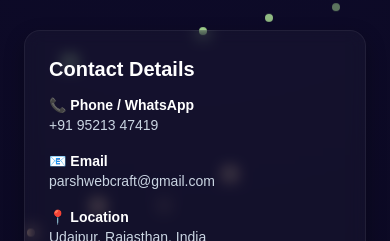
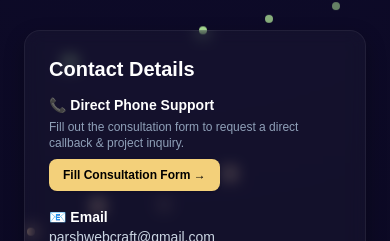
Before and after one commit to parshwebcraft/parshwebcraft, a Next.js app: page /contact in a window 390 px wide. Shown: the part 302-543 px from the top of the page. Built offline with nearby package versions, Linux system fonts and the light colour scheme; no server answers.

Commit message:
fix: hide plain phone numbers across website and replace with consultation form CTA button

```diff
--- a/app/api/chat/route.ts
+++ b/app/api/chat/route.ts
@@ -95,7 +95,7 @@ STRICT RULES — NEVER BREAK:
 - NEVER promise a locked final price without saying "team will verify scope"
 - NEVER hallucinate services, prices, or features not listed below
 - NEVER recommend competitor agencies
-- If asked about something you don't know, say "Main is baare me team se confirm karwa deta hoon — aap WhatsApp karein: +91-9521347419"
+- If asked about something you don't know, say "Main is baare me team se confirm karwa deta hoon — aap hamara Consultation Form fill karein: parshwebcraft.in/contact"
 
 KNOWLEDGE BASE (use only this for facts):
 ${context}`;
@@ -258,7 +258,7 @@ export async function POST(req: Request) {
     // Per-session rate limit
     if (!checkRateLimit(sessionId)) {
       return NextResponse.json(
-        { reply: "Aapne bahut saare messages bhej diye hain. Please kuch der baad try karein ya seedha WhatsApp karein: +91-9521347419 😊" },
+        { reply: "Aapne bahut saare messages bhej diye hain. Please kuch der baad try karein ya hamara Consultation Form fill karein: parshwebcraft.in/contact 😊" },
         { status: 200 }
       );
     }
@@ -294,7 +294,7 @@ export async function POST(req: Request) {
   } catch (err) {
     console.error("[chat] Unhandled error:", (err as Error)?.message);
     return NextResponse.json(
-      { reply: "Kuch technical issue aa gaya. Please dobara try karein ya WhatsApp karein: +91-9521347419" },
+      { reply: "Kuch technical issue aa gaya. Please dobara try karein ya Consultation Form fill karein: parshwebcraft.in/contact" },
       { status: 200 } // Return 200 so frontend shows the message gracefully
     );
   }
--- a/app/contact/ContactClient.tsx
+++ b/app/contact/ContactClient.tsx
@@ -51,9 +51,19 @@ export default function ContactClient() {
 
             <div className="space-y-4 text-sm">
               <div>
-                <p className="font-semibold">📞 Phone / WhatsApp</p>
-                <a href="tel:+919521347419" className="text-slate-300">
-                  +91 95213 47419
+                <p className="font-semibold">📞 Direct Phone Support</p>
+                <p className="text-slate-400 text-xs mt-1 mb-2">
+                  Fill out the consultation form to request a direct callback &amp; project inquiry.
+                </p>
+                <a
+                  href="#contact-form"
+                  onClick={(e) => {
+                    e.preventDefault();
+                    document.getElementById("contact-form")?.scrollIntoView({ behavior: "smooth" });
+                  }}
+                  className="inline-block text-xs font-semibold text-black bg-[#f3d07a] hover:bg-[#e2bd66] px-3.5 py-2 rounded-lg transition shadow-sm"
+                >
+                  Fill Consultation Form →
                 </a>
               </div>
 
@@ -108,7 +118,7 @@ export default function ContactClient() {
         </div>
 
         {/* RIGHT SIDE (FORM) */}
-        <div className="glass p-8 rounded-2xl border border-white/10">
+        <div id="contact-form" className="glass p-8 rounded-2xl border border-white/10">
           <h2 className="text-2xl font-bold mb-3">Get a Free Consultation</h2>
 
           <p className="text-slate-400 text-sm mb-6">
--- a/app/privacy/page.tsx
+++ b/app/privacy/page.tsx
@@ -220,7 +220,7 @@ export default function PrivacyPolicyPage() {
                 <strong className="text-white">Email:</strong>{" "}
                 <a href={`mailto:${EMAIL}`} className="text-[#f3d07a] hover:underline">{EMAIL}</a>
               </p>
-              <p><strong className="text-white">Phone:</strong> {PHONE}</p>
+              <p><strong className="text-white">Contact:</strong> <Link href="/contact" className="text-[#f3d07a] hover:underline">Submit Consultation Inquiry</Link></p>
               <p><strong className="text-white">Response time:</strong> Within 30 days of receipt</p>
             </div>
           </section>
@@ -257,7 +257,7 @@ export default function PrivacyPolicyPage() {
                 Email:{" "}
                 <a href={`mailto:${EMAIL}`} className="text-[#f3d07a] hover:underline">{EMAIL}</a>
               </p>
-              <p>WhatsApp: {PHONE}</p>
+              <p>Inquiry: <Link href="/contact" className="text-[#f3d07a] hover:underline">Fill Consultation Form</Link></p>
             </div>
           </section>
 
--- a/app/refund/page.tsx
+++ b/app/refund/page.tsx
@@ -153,7 +153,7 @@ export default function RefundPolicyPage() {
               <p><strong className="text-white">{COMPANY}</strong></p>
               <p>Udaipur, Rajasthan, India</p>
               <p>Email: <a href={`mailto:${EMAIL}`} className="text-[#f3d07a] hover:underline">{EMAIL}</a></p>
-              <p>WhatsApp: {PHONE}</p>
+              <p>Inquiry: <Link href="/contact" className="text-[#f3d07a] hover:underline">Fill Consultation Form</Link></p>
             </div>
           </section>
 
--- a/app/terms/page.tsx
+++ b/app/terms/page.tsx
@@ -231,7 +231,7 @@ export default function TermsPage() {
               <p><strong className="text-white">{COMPANY}</strong></p>
               <p>{ADDRESS}</p>
               <p>Email: <a href={`mailto:${EMAIL}`} className="text-[#f3d07a] hover:underline">{EMAIL}</a></p>
-              <p>WhatsApp: {PHONE}</p>
+              <p>Inquiry: <Link href="/contact" className="text-[#f3d07a] hover:underline">Fill Consultation Form</Link></p>
             </div>
           </section>
 
--- a/components/AIChatBot.tsx
+++ b/components/AIChatBot.tsx
@@ -295,7 +295,7 @@ export default function AIChatBot() {
             role: "assistant",
             content:
               data?.reply ??
-              "Kuch issue aa gaya. Please dobara try karein ya WhatsApp karein: +91-9521347419",
+              "Kuch issue aa gaya. Please dobara try karein ya hamara Consultation Form fill karein: /contact",
             time: getTimeLabel(),
           },
         ]);
@@ -305,7 +305,7 @@ export default function AIChatBot() {
           {
             role: "assistant",
             content:
-              "Network error. Please try again, ya seedha WhatsApp karein: +91-9521347419 😊",
+              "Network error. Please try again, ya Consultation Form fill karein: /contact 😊",
             time: getTimeLabel(),
           },
         ]);
```
